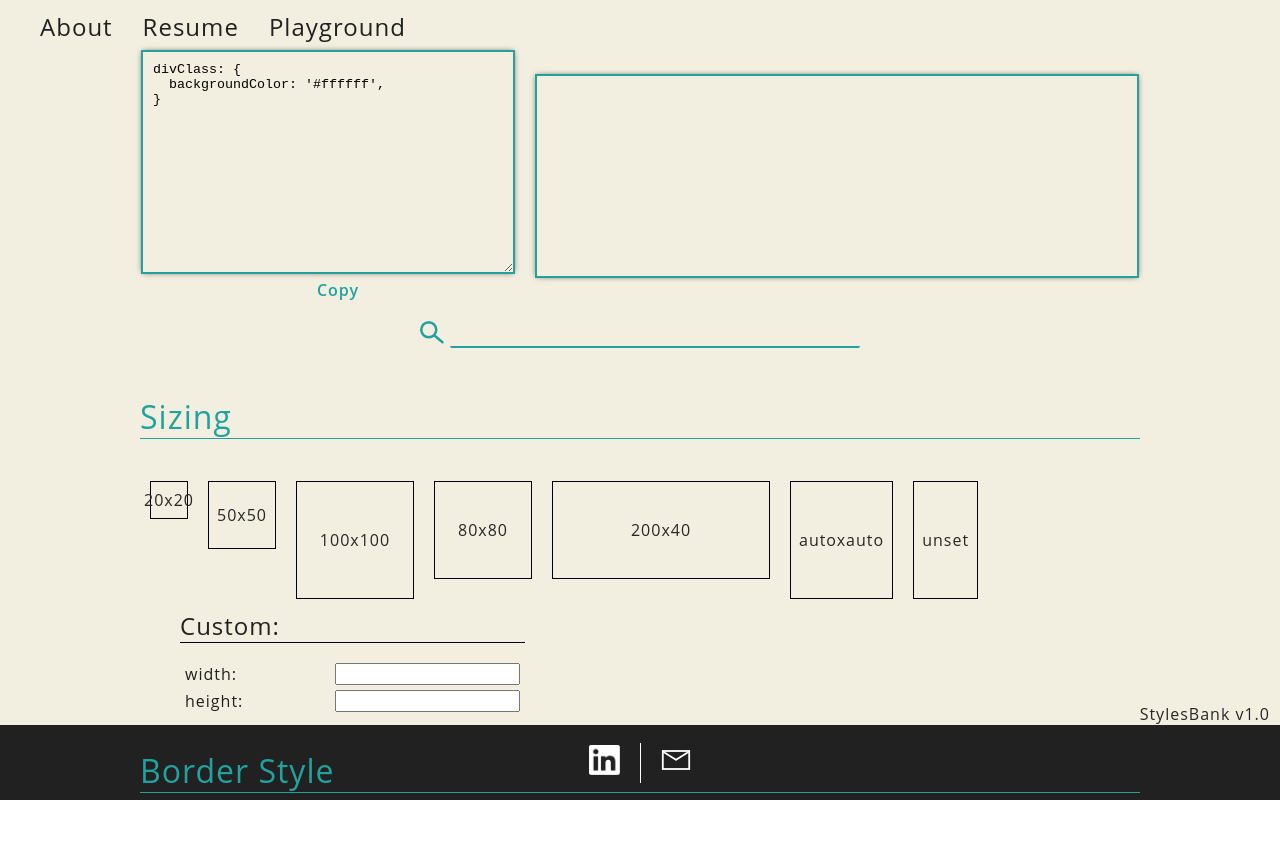
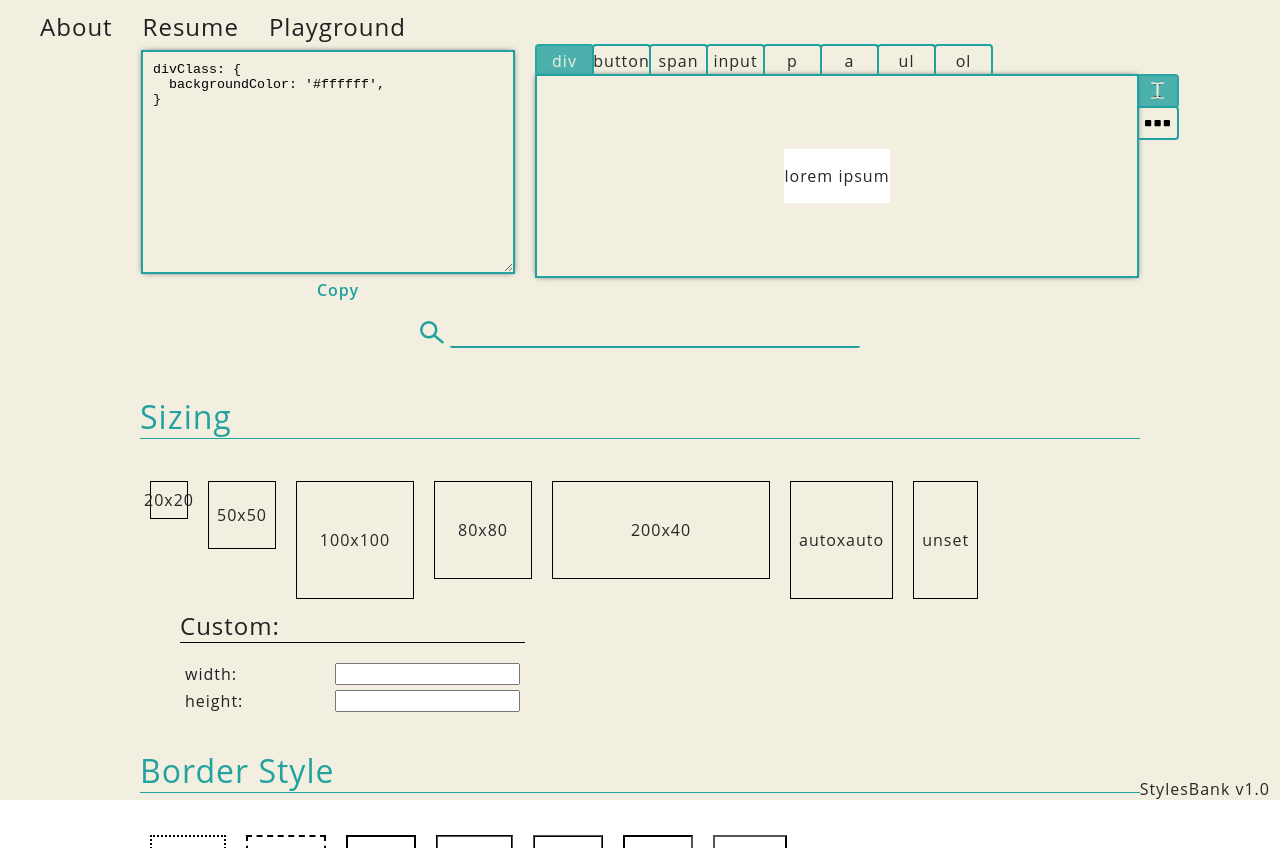
Before and after one commit to mlandolfi/site, a React (Create React App) app: page / in a window 1280 px wide. Both pictures are taken after a click on the element "Playground". Before the commit the page ends 808 px from the top, so only its background shows below. Built offline with nearby package versions, Linux system fonts and the light colour scheme.

Commit message:
added tabs and stuff

```diff
--- a/src/App.js
+++ b/src/App.js
@@ -109,7 +109,9 @@ class App extends React.Component {
 					>
 						{this.renderTab()}
 					</div>
-					<Footer />
+					{this.state.tab !== 'playground' &&
+						<Footer />
+					}
 				</div>
 			);
 	}
--- a/src/assets/icons.js
+++ b/src/assets/icons.js
@@ -138,3 +138,84 @@ export const SearchIcon = ({ color, size, style }) => (
 		/>
 	</svg>
 	);
+
+export const BlocksIcon = ({ color, size, style }) => (
+	<svg
+		width={size}
+		height={size}
+		viewBox="0 0 100 100"
+		style={style}
+	>
+		<rect
+			x="0"
+			y="40"
+			width="25"
+			height="25"
+			fill={color ? color : '#000'}
+			rx="4"
+		/>
+		<rect
+			x="38"
+			y="40"
+			width="25"
+			height="25"
+			fill={color ? color : '#000'}
+			rx="4"
+		/>
+		<rect
+			x="75"
+			y="40"
+			width="25"
+			height="25"
+			fill={color ? color : '#000'}
+			rx="4"
+		/>
+	</svg>
+	);
+
+export const CursorIcon = ({ color, size, style }) => (
+	<svg
+		width={size}
+		height={size}
+		viewBox="0 0 100 100"
+		style={style}
+	>
+		<path
+			d="M25,20 Q55,20 50,30"
+			strokeWidth="6"
+			stroke={color ? color : '#000'}
+		/>
+		<path
+			d="M75,20 Q45,20 50,30"
+			strokeWidth="6"
+			stroke={color ? color : '#000'}
+		/>
+		<line
+			x1="50" y1="20"
+			x2="50" y2="80"
+			stroke={color ? color : '#000'}
+			strokeWidth="8"
+		/>
+		<path
+			d="M25,80 Q55,80 50,70"
+			strokeWidth="6"
+			stroke={color ? color : '#000'}
+		/>
+		<path
+			d="M75,80 Q45,80 50,70"
+			strokeWidth="6"
+			stroke={color ? color : '#000'}
+		/>
+	</svg>
+	);
+
+// M = moveto
+// L = lineto
+// H = horizontal lineto
+// V = vertical lineto
+// C = curveto
+// S = smooth curveto
+// Q = quadratic Bézier curve
+// T = smooth quadratic Bézier curveto
+// A = elliptical Arc
+// Z = closepath
--- /dev/null
+++ b/src/components/BabyTab/index.js
@@ -0,0 +1,18 @@
+import React from 'react';
+
+import styles from './styles.css';
+
+export default function BabyTab(props) {
+	const { value, selected, onClick, position, style } = props;
+
+	const onSelect = () => {onClick(value)};
+
+	return (
+		<div
+			className={`baby-tab-root ${selected ? 'baby-tab-selected' : ''}`}
+			style={{ ...style, ...position }}
+			onClick={onSelect}
+		>
+			{value}
+		</div>);
+}
--- /dev/null
+++ b/src/components/BabyTab/styles.css
@@ -0,0 +1,20 @@
+
+
+.baby-tab-root {
+	width: 30px;
+	height: 30px;
+	border-radius: 4px;
+	position: absolute;
+	border: 2px solid var(--light-blue);
+	display: flex;
+	align-items: center;
+	justify-content: center;
+	cursor: pointer;
+}
+
+.baby-tab-selected {
+	background: rgba(34, 162, 159, 0.8);
+	border-color: rgba(34, 162, 159, 0.8);
+	/*background: var(--light-blue);*/
+	color: var(--background-color);
+}
--- a/src/containers/StyleBank/data.js
+++ b/src/containers/StyleBank/data.js
@@ -106,10 +106,6 @@ const BANK = [
 			{ label: '#8', style: { boxShadow: '2px 2px 0px 2px #575757' } },
 			{ label: '#9', style: { boxShadow: '1px 1px 0px 2px #575757' } },
 		],
-		// customLabel: '<shift> <drop> <blur*> <spread*> <color>',
-		// customStyles: [
-		// 	{ label: 'boxShadow' },
-		// ],
 	},
 	{
 		label: 'Padding',
@@ -161,6 +157,48 @@ const BANK = [
 			{ label: 'margin', inputType: 'number', conversion: parseInt },
 		],
 	},
+	{
+		label: 'Display',
+		baseStyles: {
+			...labelStyles,
+			border: '1px solid #ccc',
+			height: 'fit-content',
+		},
+		allStyles: [
+			{ label: 'flex-row', style: { display: 'flex', flexDirection: 'row' } },
+			{ label: 'flex-column', style: { display: 'flex', flexDirection: 'column' } },
+			{ label: 'block', style: { display: 'block' } },
+			{ label: 'inline', style: { display: 'inline' } },
+		],
+	},
+	{
+		label: 'Font Size',
+		baseStyles: {
+			...labelStyles,
+			border: '1px solid #ccc',
+			height: 'fit-content',
+		},
+		allStyles: [
+			{ label: '12px', style: { fontSize: 12 } },
+			{ label: '14px', style: { fontSize: 14 } },
+			{ label: '16px', style: { fontSize: 16 } },
+			{ label: '18px', style: { fontSize: 18 } },
+			{ label: '24px', style: { fontSize: 24 } },
+			{ label: '30px', style: { fontSize: 30 } },
+			{ label: '36px', style: { fontSize: 36 } },
+			{ label: '42px', style: { fontSize: 42 } },
+			{ newLine: true },
+			{ label: '0.5rem', style: { fontSize: '0.5rem' } },
+			{ label: '1rem', style: { fontSize: '1rem' } },
+			{ label: '1.5rem', style: { fontSize: '1.5rem' } },
+			{ label: '2rem', style: { fontSize: '2rem' } },
+			{ label: '2.5rem', style: { fontSize: '2.5rem' } },
+			{ label: '3rem', style: { fontSize: '3rem' } },
+		],
+		customStyles: [
+			{ label: 'fontSize', inputType: 'number', conversion: parseInt },
+		],
+	},
 ]
 
 
--- a/src/containers/StyleBank/index.js
+++ b/src/containers/StyleBank/index.js
@@ -1,12 +1,13 @@
 import React from 'react';
 import './styles.css';
 
-import FOOTER_HEIGHT from '../../components/Footer';
+import BabyTab from '../../components/BabyTab';
 
 import Bank from './data';
 
-import { SearchIcon } from '../../assets/icons';
+import { SearchIcon, BlocksIcon, CursorIcon } from '../../assets/icons';
 
+const CONTAINER_TYPES = ['div', 'button', 'span', 'input', 'p', 'a', 'ul', 'ol'];
 
 class StyleBank extends React.Component {
 
@@ -17,6 +18,7 @@ class StyleBank extends React.Component {
 				backgroundColor: '#ffffff'
 			},
 			containerType: 'div',
+			childType: 'txt',
 			filter: "",
 			stylesCopied: false,
 		};
@@ -106,21 +108,28 @@ class StyleBank extends React.Component {
 		}, 1500)
 	}
 
+	renderBlocks = () => (
+		<React.Fragment>
+			<div className="bank-child-block" />
+			<div className="bank-child-block" />
+			<div className="bank-child-block" />
+		</React.Fragment>)
+
 	renderContainer = () => {
-		const { containerType, appliedStyles } = this.state;
+		const { containerType, appliedStyles, childType } = this.state;
 		switch(containerType) {
 			case 'div':
-				return <div style={appliedStyles} />;
+				return <div style={appliedStyles}>{childType === 'txt' ? <p>lorem ipsum</p> : this.renderBlocks()}</div>;
 			case 'button':
-				return <button style={appliedStyles} />;
+				return <button style={appliedStyles}>{childType === 'txt' ? <p>lorem ipsum</p> : this.renderBlocks()}</button>;
 			case 'span':
-				return <span style={appliedStyles} />
+				return <span style={appliedStyles}>{childType === 'txt' ? <p>lorem ipsum</p> : this.renderBlocks()}</span>
 			case 'input':
 				return <input style={appliedStyles} />
 			case 'p':
 				return <p style={appliedStyles}>lorem ipsum</p>
 			case 'a':
-				return <a href="#playground-root" style={appliedStyles}>lorem ipsum</a>
+				return <a href="#playground-root" style={appliedStyles}>{childType === 'txt' ? <p>lorem ipsum</p> : this.renderBlocks()}</a>
 			case 'ul':
 				return (
 					<ul style={appliedStyles}>
@@ -138,7 +147,7 @@ class StyleBank extends React.Component {
 					</ol>
 					);
 			default:
-				return <div style={appliedStyles} />
+				return <div style={appliedStyles}>{childType === 'txt' ? <p>lorem ipsum</p> : this.renderBlocks()}</div>;
 		}
 	}
 
@@ -165,6 +174,28 @@ class StyleBank extends React.Component {
 							</p>
 					</div>
 					<div className="bank-preivew-container">
+					{CONTAINER_TYPES.map((ct, index) => (
+						<BabyTab
+							value={ct}
+							position={{ top: -32, left: -2 + index*57 }}
+							style={{ borderBottom: 'none', width: 55 }}
+							selected={ct === this.state.containerType}
+							onClick={(val) => {this.setState({ containerType: val })}}
+						/>))}
+						<BabyTab
+							value={<CursorIcon size={25} color={'txt' === this.state.childType ? '#f2efe0' : '#000'} />}
+							position={{ right: -42, top: -2 }}
+							style={{ borderLeft: 'none', width: 40 }}
+							selected={'txt' === this.state.childType}
+							onClick={(val) => {this.setState({ childType: 'txt' })}}
+						/>
+						<BabyTab
+							value={<BlocksIcon size={25} color={'blocks' === this.state.childType ? '#f2efe0' : '#000'} />}
+							position={{ right: -42, top: 30 }}
+							style={{ borderLeft: 'none', width: 40 }}
+							selected={'blocks' === this.state.childType}
+							onClick={(val) => {this.setState({ childType: 'blocks' })}}
+						/>
 						{this.renderContainer()}
 					</div>
 				</div>
@@ -183,8 +214,10 @@ class StyleBank extends React.Component {
 						<React.Fragment key={section.label}>
 							<p className="bank-section-header">{section.label}</p>
 							<div style={{ display: 'flex', flexWrap: 'wrap' }} >
-								{section.allStyles.map((boi) => (
-									<div
+								{section.allStyles.map((boi) => boi.newLine ?
+									<div style={{ flexBasis: '100%', height: 0 }}/>
+									:
+									(<div
 										style={{
 											...section.baseStyles,
 											...boi.style,
--- a/src/containers/StyleBank/styles.css
+++ b/src/containers/StyleBank/styles.css
@@ -2,7 +2,7 @@
 
 .bank-root {
 	padding-top: 50px;
-	height: calc(100vh - 125px);	/*50 for padding + 75 for footer*/
+	height: calc(100vh - 50px);	/*50 for padding*/
 	position: relative;
 }
 
@@ -20,6 +20,7 @@
 	align-items: center;
 	justify-content: center;
 	box-shadow: 0px 0px 6px -2px #272727;
+	position: relative;
 }
 
 .bank-style-copy {
@@ -50,7 +51,7 @@
 }
 
 .bank-bank {
-	height: calc(55vh);
+	height: calc(60vh);
 	width: 1000px;
 	margin: 10px auto;
 	overflow-y: auto;
@@ -75,6 +76,14 @@
 	font-size: 1.5rem;
 	border-bottom: 1px solid #000;
 	margin-bottom: 20px;
+}
+
+.bank-child-block {
+	width: 25%;
+	height: 25%;
+	background: #000;
+	margin: 3px;
+	border-radius: 4px;
 }
 
 .bank-search-spacer {
```
